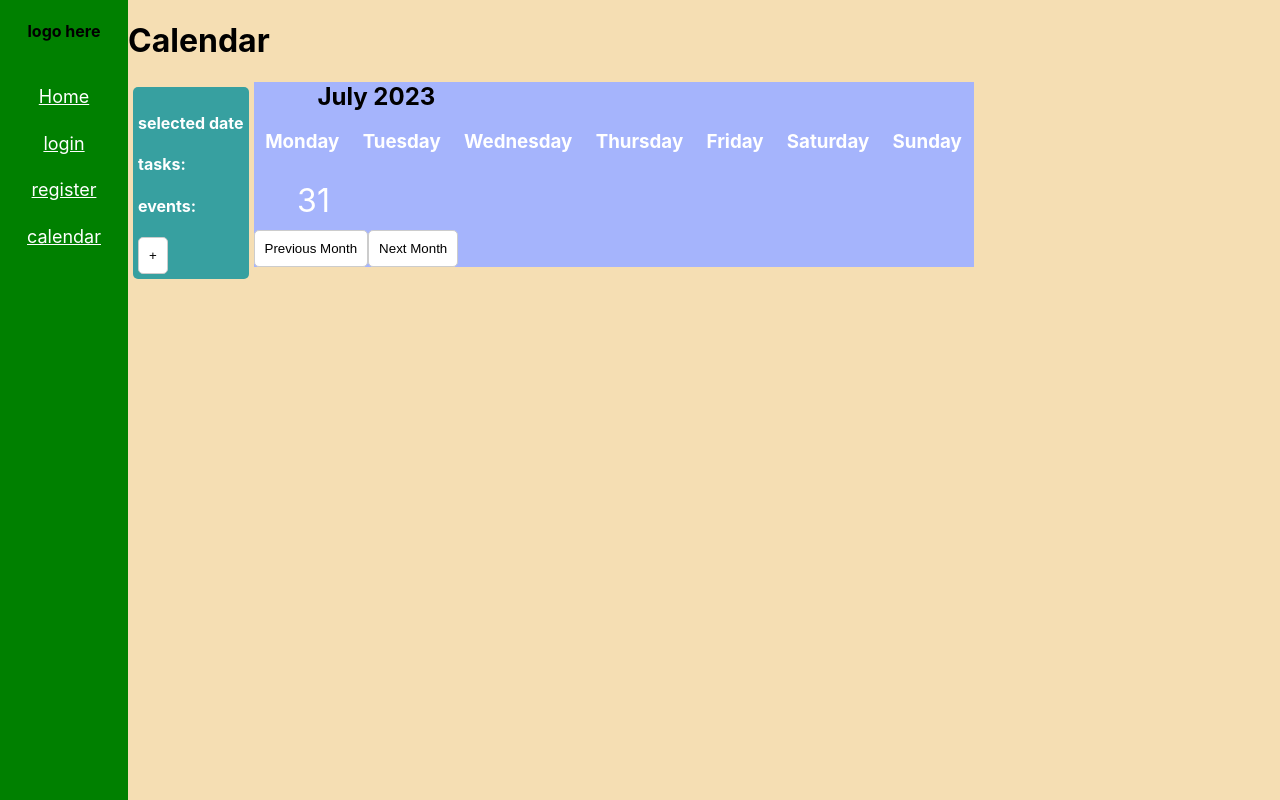
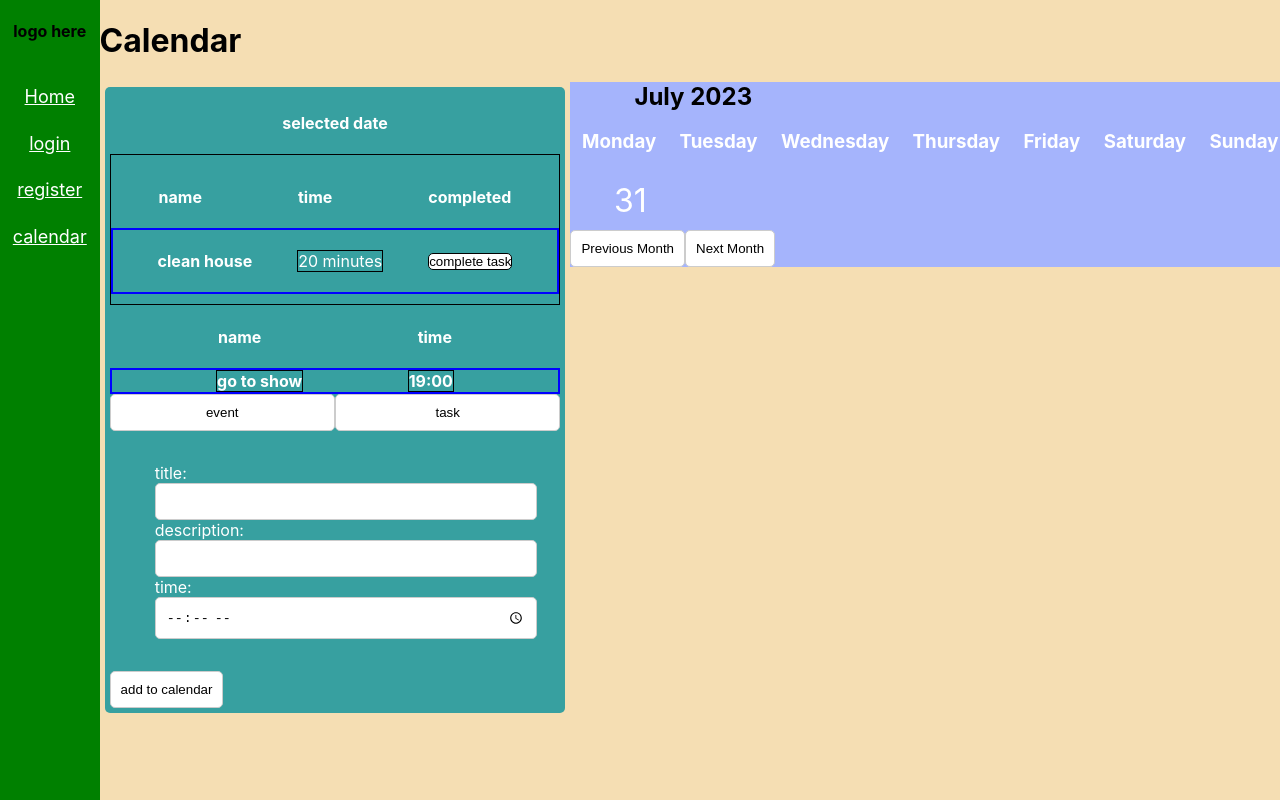
Before and after one commit to tobleroo/organizer-react, a React (Create React App) app: page /calendar in a window 1280 px wide. Built offline with nearby package versions, Linux system fonts and the light colour scheme.

Commit message:
design and starting on calendar saving

```diff
--- a/src/components/calendarComponents/SelectedDay.jsx
+++ b/src/components/calendarComponents/SelectedDay.jsx
@@ -4,8 +4,32 @@ import "../../styles/SelectedDay.css";
 
 function SelectedDay() {
 
+function switchTaskEventInput(inputWanted){
 
+    if(inputWanted === "event"){
+        document.querySelector(".add-event").style.display = "block";
+        document.querySelector(".add-task").style.display = "none";
+        document.querySelector("#eventBtn").style.backgroundColor = "red";
+        document.querySelector("#taskBtn").style.backgroundColor = "white";
+    } else if(inputWanted === "task"){
+        document.querySelector(".add-event").style.display = "none";
+        document.querySelector(".add-task").style.display = "block";
+        document.querySelector("#eventBtn").style.backgroundColor = "white";
+        document.querySelector("#taskBtn").style.backgroundColor = "red";
+    }
+}
 
+function addTaskToCalendar(){
+
+}
+
+function addEventToCalendar(){
+
+}
+
+function saveCalendarToServer(){
+
+}
 
 
 return (
@@ -14,14 +38,54 @@ return (
             <h4>selected date</h4>
         </div>
         <div className="task-box">
-            <h4>tasks:</h4>
+            <div className="details-box">
+                <h4>name</h4>
+                <h4>time</h4>
+                <h4>completed</h4>
+            </div>
+            <div className="active-tasks">
+                <h4 className="task-title">clean house</h4>
+                <p className="task-time">20 minutes</p>
+                <button>complete task</button>
+            </div>
         </div>
         <div className="event-box">
-            <h4>events:</h4>
+            <div className="details-box">
+                <h4>name</h4>
+                <h4>time</h4>
+            </div>
+            <div className="active-events">
+                <h4 className="event-title">go to show</h4>
+                <h4 className="event-time">19:00</h4>
+            </div>
+        </div>
+        <div className="type-add-box">
+            <button type="button" className="type-Btn" id="eventBtn" onClick={() => {
+                switchTaskEventInput("event");
+            }}>event</button>
+            <button type="button" className="type-Btn" id="taskBtn" onClick={() => {
+                switchTaskEventInput("task");
+            }}>task</button>
         </div>
         <div className="add-box">
-            <button>+</button>
+            <div className="selected-type-box">
+                <div className="add-event">
+                    <label htmlFor="addTitleId">title:</label>
+                    <input type="text" name="event-title" id="addTitleId" />
+                    <label htmlFor="addDescriptionId">description:</label>
+                    <input type="text" name="event-description" id="addDescriptionId" />
+                    <label htmlFor="addTimeId">time:</label>
+                    <input type="time" name="event-time" id="addTimeId" />
+                </div>
+                <div className="add-task">
+                    <label htmlFor="addTitleId">title:</label>
+                    <input type="text" name="task-title" id="addTitleId" />
+                    <label htmlFor="addTimeId">description:</label>
+                    <input type="number" name="task-time" id="addTimeId" />
+                </div>
+            </div>
         </div>
+        <button>add to calendar</button>
 
     </div>
 );
--- a/src/styles/SelectedDay.css
+++ b/src/styles/SelectedDay.css
@@ -5,4 +5,75 @@
     border-radius: 5px;
     padding: 5px;
     margin: 5px;
+
 }
+
+.task-box{
+    border: solid black 1px;
+    padding: 10px 0;
+}
+
+.date-info-box{
+    display: flex;
+    flex-direction: column;
+    justify-content: center;
+    align-items: center;
+}
+
+.details-box h4{
+    padding: 0 3rem;
+}
+
+.details-box, .active-tasks, .active-events{
+    display: flex;
+    flex-direction: row;
+    justify-content: flex-start;
+    align-items: center;
+    justify-content:space-evenly;
+}
+
+.active-tasks, .active-events > h4,
+.active-tasks > p,
+.active-tasks > button {
+  border: solid black 1px;
+  padding: 0;
+  margin: 0;
+}
+
+.active-tasks, .active-events{
+    border: solid blue 2px;
+    padding: 0;
+    margin: 0;
+}
+
+.type-add-box{
+    display: flex;
+    flex-direction: row;
+    justify-content: space-evenly;
+}
+
+.type-Btn{
+    width: 50%;
+}
+
+.add-box{
+    margin: 2rem 0;
+}
+
+.selected-type-box{
+    display: flex;
+    flex-direction: row;
+    align-items: center;
+    justify-content: center;
+    padding: 1rem o;
+}
+
+.add-task, .add-event{
+    width: 80%;
+    display: flex;
+    flex-flow: column nowrap;
+}
+
+.add-task{
+    display: none;
+}
```
